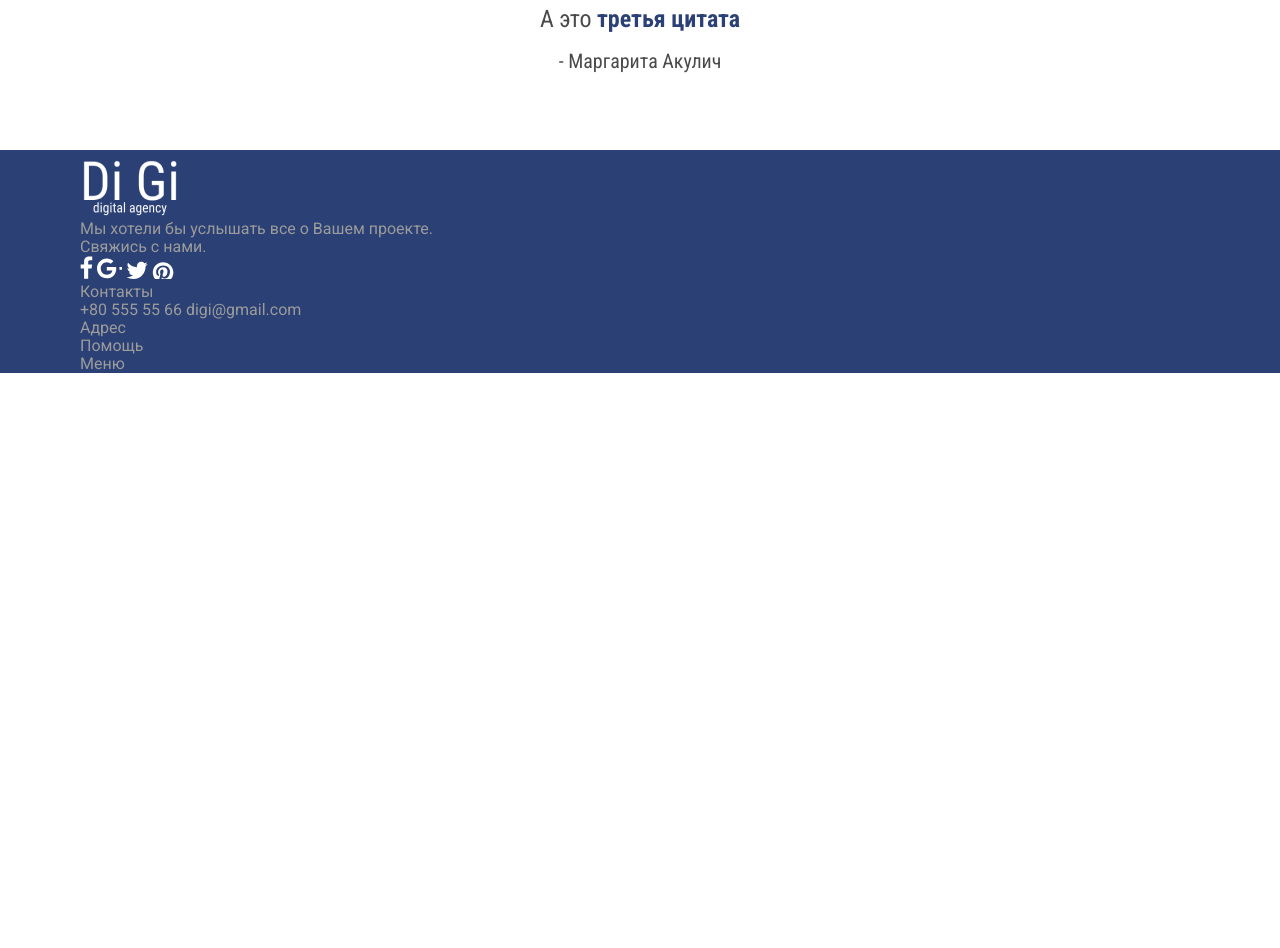
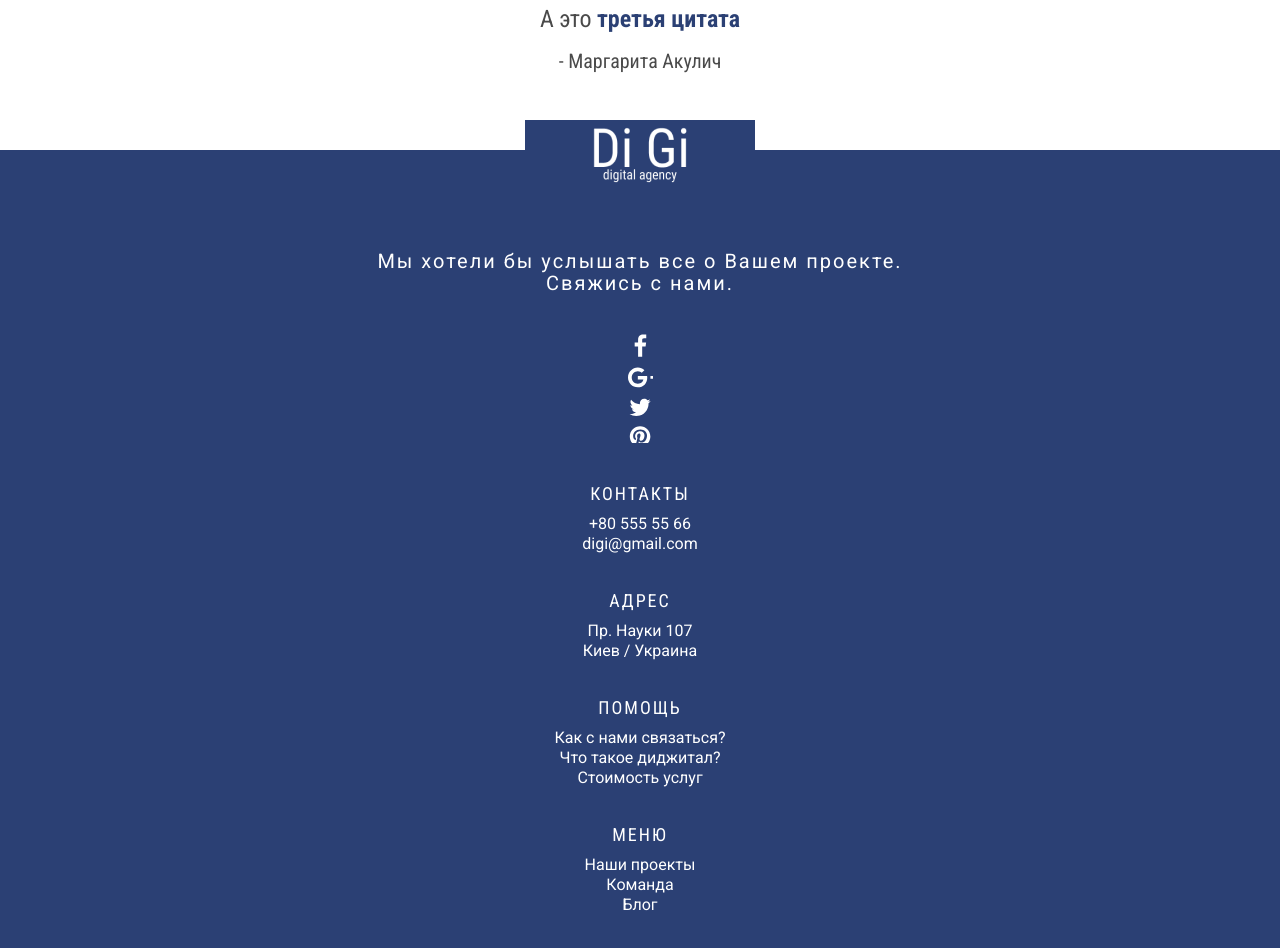
Before and after one commit to rwcalinin/mobile-first-gi-gi, a website built with webpack: page src/index.html in a window 1280 px wide. Shown: the part 4920-5868 px from the top of the page. Before the commit the page ends 5293 px from the top, so only its background shows below. Built offline with nearby package versions, Linux system fonts and the light colour scheme; files whose address does not match are found by name.

Commit message:
footer layout 320px

```diff
--- a/src/index.html
+++ b/src/index.html
@@ -325,7 +325,9 @@
     <div class="container">
       <div class="footer__inner">
 
-        <img src="./images/logo.png" alt="logotype" class="footer__logo">
+        <div class="footer__logo-box">
+          <img class="footer__logo" src="./images/logo.png" alt="logotype">
+        </div>
 
         <p class="footer__text">Мы хотели бы услышать все о Вашем проекте. <br> Свяжись с нами.</p>
 
@@ -344,23 +346,34 @@
           </a>
         </div>
 
-        <div class="footer__bottom">
-          <div class="footer__contacts">
-            <p class="footer__contacts-title">Контакты</p>
-            <a href="tel:805555566" class="contacts__phone">+80 555 55 66</a>
-            <a href="mailto:digi@gmail.com" class="contacts__email">digi@gmail.com</a>
+        <div class="footer__bottom-box">
+          <div class="footer__contacts footer__block">
+            <h6 class="footer__subtitle">Контакты</h6>
+            <a href="tel:805555566" class="footer__phone">+80 555 55 66</a>
+            <a href="mailto:digi@gmail.com" class="footer__email">digi@gmail.com</a>
           </div>
-          <div class="footer__adress">
-            <p class="footer__adress-title">Адрес</p>
+          <div class="footer__adress footer__block">
+            <h6 class="footer__subtitle">Адрес</h6>
+            <p class="footer__adress-text">
+              Пр. Науки 107 <br>
+              Киев / Украина
+            </p>
           </div>
-          <div class="footer__help">
-            <p class="footer__help-title">Помощь</p>
+          <div class="footer__help footer__block">
+            <h6 class="footer__subtitle">Помощь</h6>
+            <ul class="footer__help-list">
+              <li class="footer__help-li"><a href="#" class="footer__help-link">Как с нами связаться?</a></li>
+              <li class="footer__help-li"><a href="#" class="footer__help-link">Что такое диджитал?</a></li>
+              <li class="footer__help-li"><a href="#" class="footer__help-link">Стоимость услуг</a></li>
+            </ul>
           </div>
-          <div class="footer__menu">
-            <p class="footer__menu-title">Меню</p>
-            <a href="#" class="footer__menu-item"></a>
-            <a href="#" class="footer__menu-item"></a>
-            <a href="#" class="footer__menu-item"></a>
+          <div class="footer__menu footer__block">
+            <h6 class="footer__subtitle">Меню</h6>
+            <ul class="footer__menu-list">
+              <li class="footer__help-li"><a href="#" class="footer__menu-item">Наши проекты</a></li>
+              <li class="footer__help-li"><a href="#" class="footer__menu-item">Команда</a></li>
+              <li class="footer__help-li"><a href="#" class="footer__menu-item">Блог</a></li>
+            </ul>
           </div>
         </div>
 
--- a/src/sass/_adapt/_full-1440.scss
+++ b/src/sass/_adapt/_full-1440.scss
@@ -20,13 +20,18 @@
     }
 
     .services {
+        padding: 0;
         .container {
             max-width: 1440px;
         }
-        padding: 0;
         &__inner {
             display: flex;
             justify-content: space-between;
+        }
+        &__descr {
+            &:after {
+                right: inherit;
+            }
         }
         &__head {
             max-width: 400px;
--- a/src/sass/_blocks/_footer.scss
+++ b/src/sass/_blocks/_footer.scss
@@ -1,3 +1,63 @@
 .footer {
+    margin-top: 40px;
     background-color: $accent;
+    text-align: center;
+    color: #fff;
+
+    &__inner {
+        position: relative;
+    }
+
+    &__block {
+        padding-bottom: 36px;
+        * {
+            font-size: 16px;
+            line-height: 20px;
+        }
+    }
+
+    &__logo-box {
+        position: relative;
+        bottom: 30px;
+        margin: 0 auto;
+        background-color: $accent;
+        width: 230px;
+        height: 60px;
+        display: flex;
+        justify-content: center;
+        align-items: center;
+    }
+
+    &__text {
+        font-size: 20px;
+        line-height: 22px;
+        letter-spacing: 2px;
+        margin: 40px 0 40px;
+    }
+
+    &__smm {
+        margin-bottom: 40px;
+    }
+
+    &__smm-icon {
+        display: block;
+        margin: 10px auto;
+    }
+
+    &__subtitle {
+        font-family: "Roboto Condensed";
+        text-transform: uppercase;
+        color: #fff;
+        font-size: 18px;
+        line-height: 21px;
+        letter-spacing: 2px;
+        margin-bottom: 10px;
+    }
+
+    &__phone {
+        display: block;
+    }
+    &__email {
+        display: block;
+    }
 }
```
Also changed, not shown: dist/css/style.css, dist/index.html, dist/js/script.js, 1 other file.
